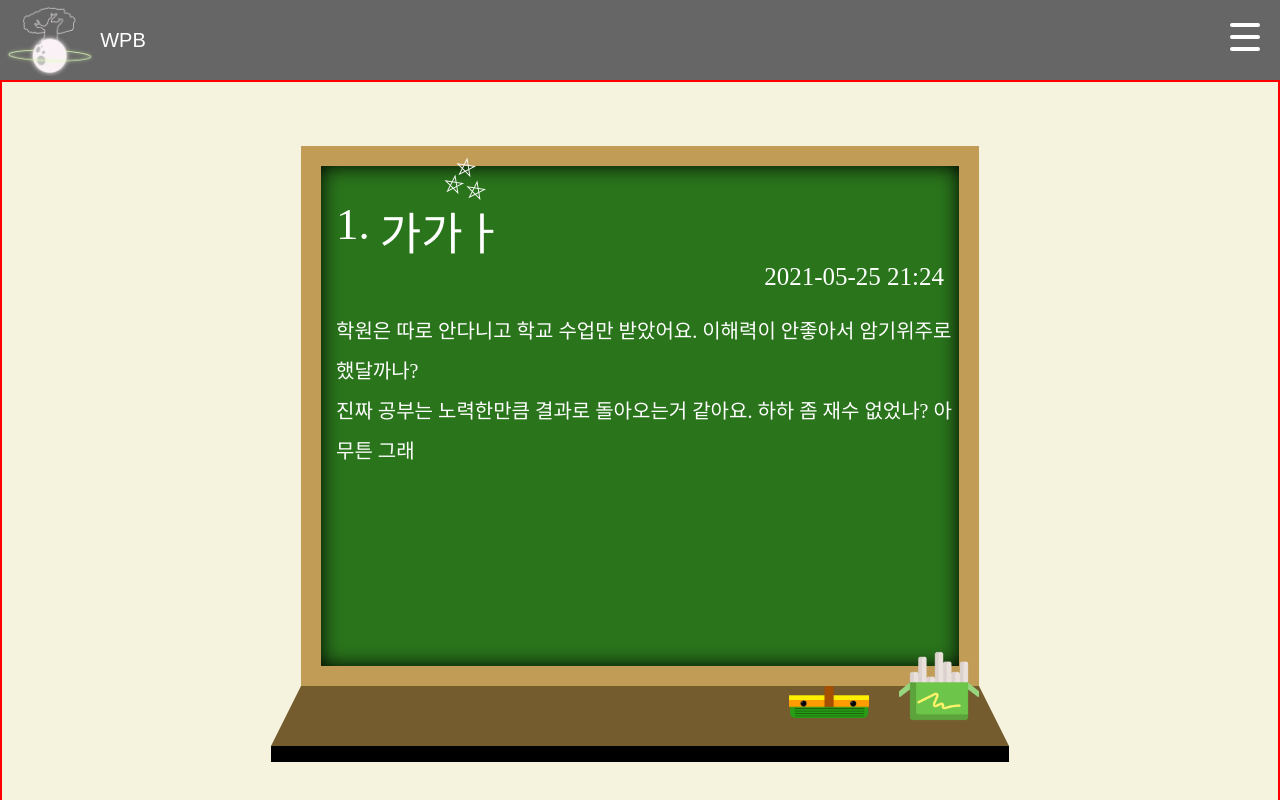
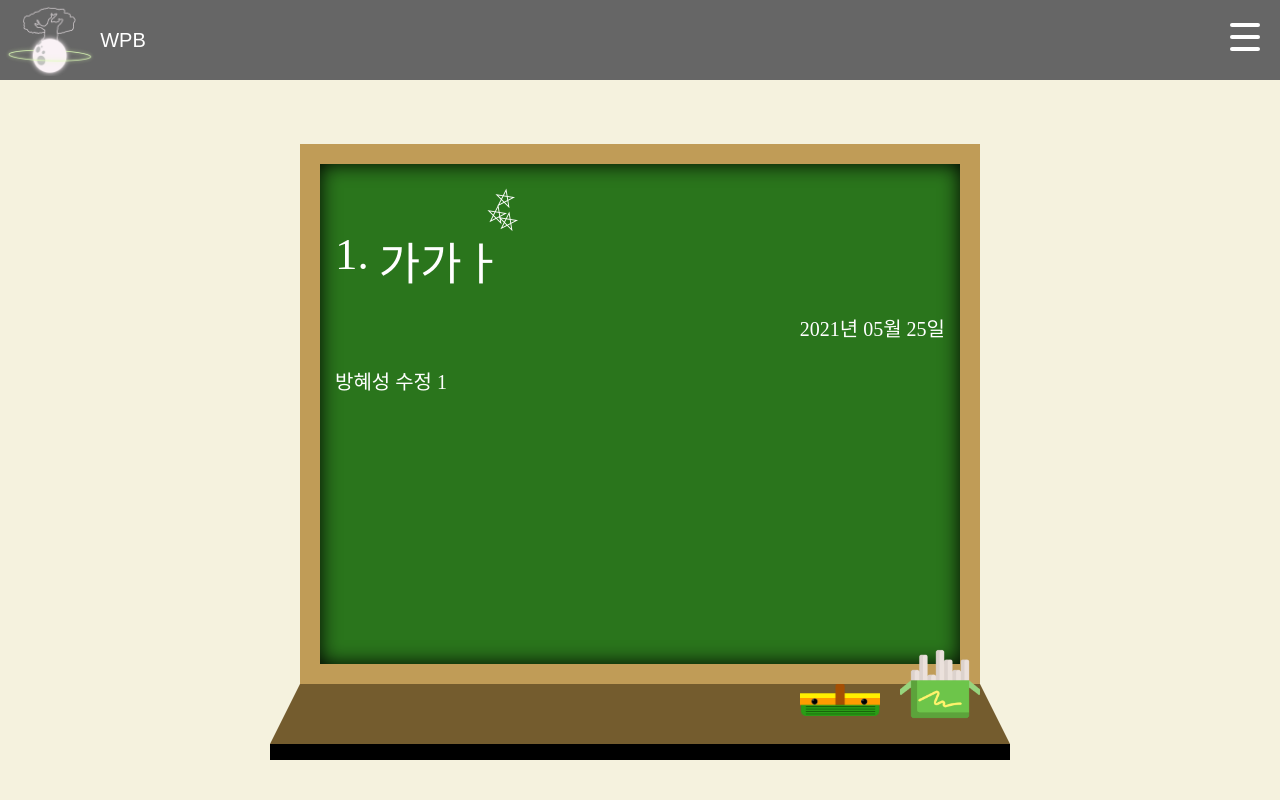
Before and after one commit to HyeSeong123/baobabText, a plain HTML site: page site/article_detail_1.html in a window 1280 px wide. Shown: the top 800 px of the page. Drawn offline with nearby package versions, Linux system fonts and the light colour scheme; a web font is replaced by a local one.

Commit message:
페이지 리스팅 중

```diff
--- a/site/article_detail_1.html
+++ b/site/article_detail_1.html
@@ -16,8 +16,6 @@
     <link href="https://fonts.googleapis.com/css2?family=Lora:wght@500&display=swap" rel="stylesheet">
     <link rel="preconnect" href="https://fonts.gstatic.com">
 <link href="https://fonts.googleapis.com/css2?family=Shadows+Into+Light&display=swap" rel="stylesheet">
-    <link rel="preconnect" href="https://fonts.gstatic.com">
-    <link href="https://fonts.googleapis.com/css2?family=Fredericka+the+Great&display=swap" rel="stylesheet">
     <!-- 구글 폰트 -->
     <title>article_detail_1</title>
 </head>
@@ -148,37 +146,24 @@
                 	<li><a style="cursor:pointer;"><span>Web Programs</span><span class="arrow-down"></span></a><ul><li><a href="article_list_java_1.html">Java</a></li><li><a href="article_list_js_1.html">JavaScript</a></li><li><a href="article_list_spring_1.html">Spring</a></li></ul></li><li><a style="cursor:pointer;"><span>DataBase</span><span class="arrow-down"></span></a><ul><li><a href="article_list_mysql_1.html">Mysql</a></li></ul></li><li><a style="cursor:pointer;"><span>Server</span><span class="arrow-down"></span></a><ul><li><a href="article_list_centos_1.html">CentOs</a></li></ul></li><li><a style="cursor:pointer;"><span>Free</span><span class="arrow-down"></span></a><ul><li><a href="article_list_daily_1.html">Daily</a></li></ul></li>
                 </ul>
             </div>
-        </header>
-
-    <main class="detail__main bd-red">
+        </header><main class="detail__main">
 
 	<section class="detail__main-cover flex">
 		<div class="blackBoard">
-            <div class="blackBoard-outLine bd-red">
+			<div class="blackBoard-outLine">
 				<div class="blackBoard-inner flex flex-column">
-                    <section class="numAndTitle flex">
-                        <div class="detail__article-num">1.</div>
-                        <div class="detail__article-title">가가ㅏ</div>
-                        <span class="star star1">⛧</span>
-                        <span class="star star2">⛧</span>
-                        <span class="star star3">⛧</span>
-                    </section>
-                    <div class="detail__article-regDate">2021-05-25 21:24</div>
-                    <div class="detail__article-content">
-                        학원은 따로 안다니고 학교 수업만 받았어요. 이해력이 안좋아서 암기위주로 했달까나?<br>
-                        진짜 공부는 노력한만큼 결과로 돌아오는거 같아요. 하하 좀 재수 없었나? 아무튼 그래<br>
+					<section class="numAndTitle flex"><div class="detail__article-num">1. </div><div class="detail__article-title">가가ㅏ<span class="star star1">⛧</span><span class="star star2">⛧</span><span class="star star3">⛧</span></div></section><div class="detail__article-regDate">2021년 05월 25일</div><div class="detail__article-content">방혜성 수정 1</div>
 				</div>
 			</div>
-            </div>
+
 			<div class="blackBoard-bottom">
 				<div class="blackBoard-img flex flex-jc-end">
-                    <span class="img-box eraser"> <img src="../img/eraser.png" alt=""> </span>
+					<span class="img-box eraser"> <img src="../img/eraser.png" alt=""></span>
 	                <span class="img-box chalks"><img src="../img/chalks.png" alt=""></span>
 				</div>
 			</div>
 			<div class="blackBoard-shadow"></div>
 		</div>
-
 	</section>
 
 </main>        <footer class="footer__cover flex flex-ai-c">
--- a/site/main.css
+++ b/site/main.css
@@ -16,6 +16,7 @@
   font-family: crayon;
   src: url(../fonts/Typo_CrayonM.ttf);
 }
+
 ul,li,body{
     margin : 0;
     padding : 0;
@@ -251,6 +252,7 @@ ul,li,body{
   position: relative;
   top: -100px;
   transition: top 0.5s;
+  z-index : 99;
 }
 .top-menu__mobile-menu{
   position : absolute;
@@ -332,7 +334,7 @@ ul,li,body{
   }
   .top-menu__mobile-menu{
     display : block;
-    height: 100%;
+    height: 90%;
     z-index : 1;
     overflow-x: hidden;
   }
@@ -737,22 +739,23 @@ input:focus {outline:none;}
     width : 100%;
     min-height: 500px;
     box-shadow: 0 0 20px 0 black inset;
-    z-index: 99;
+    z-index: 1;
     font-family: 'crayon';
   }
   .numAndTitle{
     margin-top : 5%;
+    margin-bottom : 20px;
     margin-left : 15px;
     font-size:45px;
-    position: relative;
   }
   .numAndTitle .detail__article-title{
     margin-left : 10px;
+    position : relative;
   }
   .detail__article-regDate {
     text-align: right;
     margin-right: 15px;
-    font-size:25px;
+    font-size : 20px;
   }
   .detail__article-content{
     margin-left : 15px;
@@ -766,15 +769,15 @@ input:focus {outline:none;}
     position: absolute;
   }
   .numAndTitle .star1{
-    left :17%;
+    right :-2%;
     top : -40%;
   }
   .numAndTitle .star2{
-    left :19%;
+    right :-8%;
     top : -65%;
   }
   .numAndTitle .star3{
-    left :20.5%;
+    right :-10.5%;
     top : -30%;
   }
   .blackBoard-bottom{
@@ -783,6 +786,10 @@ input:focus {outline:none;}
     border-bottom : 60px solid #745C2E;
     border-left : 30px solid transparent;
     border-right: 30px solid transparent;
+  }
+  .blackBoard-bottom .eraser{
+    width : 80px;
+    margin-right : 20px;
   }
   .blackBoard-bottom .chalks{
     width : 80px;
@@ -794,9 +801,18 @@ input:focus {outline:none;}
     height : 0;
     border-bottom : 16px solid black;
   }
-  .blackBoard-bottom .eraser{
-    width : 80px;
-    margin-right : 30px;
+  @media (min-width:200px) and (max-width:1350px){
+  	.numAndTitle {
+  		margin-top : 10%;
+  	}
+  }
+  @media (min-width:200px) and (max-width:800px){
+  	.numAndTitle {
+  		font-size : 35px;
+  	}
+   .numAndTitle .star{
+	    display : none;
+	  }
   }
   /* 상세페이지 메인 끝*/
 
--- a/template/main.css
+++ b/template/main.css
@@ -1,3 +1,22 @@
+@font-face {
+  font-family: 'TTMogujasusimgyeolR';
+  src: url('https://cdn.jsdelivr.net/gh/projectnoonnu/noonfonts_ten@1.2/TTMogujasusimgyeolR.woff') format('woff');
+  font-weight: normal;
+  font-style: normal;
+}
+@font-face {
+  font-family: typo1;
+  src: url(../fonts/Typo_DecoLetterSlash.ttf);
+}
+@font-face {
+  font-family: typo2;
+  src: url(../fonts/Typo_DecoSolidSlash.ttf);
+}
+@font-face {
+  font-family: crayon;
+  src: url(../fonts/Typo_CrayonM.ttf);
+}
+
 ul,li,body{
     margin : 0;
     padding : 0;
@@ -233,6 +252,7 @@ ul,li,body{
   position: relative;
   top: -100px;
   transition: top 0.5s;
+  z-index : 99;
 }
 .top-menu__mobile-menu{
   position : absolute;
@@ -314,7 +334,7 @@ ul,li,body{
   }
   .top-menu__mobile-menu{
     display : block;
-    height: 100%;
+    height: 90%;
     z-index : 1;
     overflow-x: hidden;
   }
@@ -719,22 +739,46 @@ input:focus {outline:none;}
     width : 100%;
     min-height: 500px;
     box-shadow: 0 0 20px 0 black inset;
-    z-index: 99;
+    z-index: 1;
+    font-family: 'crayon';
   }
   .numAndTitle{
     margin-top : 5%;
+    margin-bottom : 20px;
     margin-left : 15px;
+    font-size:45px;
   }
   .numAndTitle .detail__article-title{
     margin-left : 10px;
+    position : relative;
   }
   .detail__article-regDate {
     text-align: right;
     margin-right: 15px;
+    font-size : 20px;
   }
   .detail__article-content{
     margin-left : 15px;
     margin-top : 20px;
+    font-size : 20px;
+    line-height: 40px;
+  }
+  .numAndTitle .star{
+    transform : rotate(45deg);
+    font-size : 25px;
+    position: absolute;
+  }
+  .numAndTitle .star1{
+    right :-2%;
+    top : -40%;
+  }
+  .numAndTitle .star2{
+    right :-8%;
+    top : -65%;
+  }
+  .numAndTitle .star3{
+    right :-10.5%;
+    top : -30%;
   }
   .blackBoard-bottom{
     height: 0;
@@ -742,6 +786,10 @@ input:focus {outline:none;}
     border-bottom : 60px solid #745C2E;
     border-left : 30px solid transparent;
     border-right: 30px solid transparent;
+  }
+  .blackBoard-bottom .eraser{
+    width : 80px;
+    margin-right : 20px;
   }
   .blackBoard-bottom .chalks{
     width : 80px;
@@ -753,7 +801,19 @@ input:focus {outline:none;}
     height : 0;
     border-bottom : 16px solid black;
   }
-
+  @media (min-width:200px) and (max-width:1350px){
+  	.numAndTitle {
+  		margin-top : 10%;
+  	}
+  }
+  @media (min-width:200px) and (max-width:800px){
+  	.numAndTitle {
+  		font-size : 35px;
+  	}
+   .numAndTitle .star{
+	    display : none;
+	  }
+  }
   /* 상세페이지 메인 끝*/
 
   /* 메인 끝 */
```
Also changed, not shown: site/article_detail_3.html (+16 -2 lines), site/article_detail_4.html (+16 -2 lines), template/article_detail.html (+16 -2 lines), 6 other files. Lines whose indentation alone changed are shown as unchanged.
